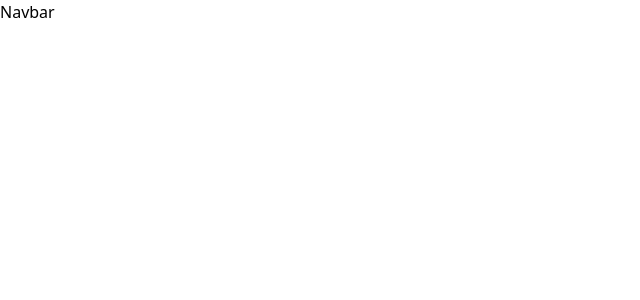
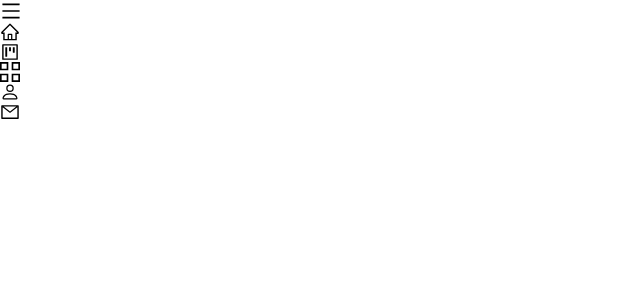
Before and after one commit to wajahatfaryadali/Portfolio-react-vite-tailwindcss, a React (Vite) app: page / in a window 1280 px wide. Shown: the top 300 px of the page, without its empty margins (0-640 px from the left). Built offline with nearby package versions, Linux system fonts and the light colour scheme.

Commit message:
navbar set

```diff
--- a/package.json
+++ b/package.json
@@ -11,7 +11,8 @@
   },
   "dependencies": {
     "react": "^18.2.0",
-    "react-dom": "^18.2.0"
+    "react-dom": "^18.2.0",
+    "react-icons": "^4.10.1"
   },
   "devDependencies": {
     "@types/react": "^18.2.15",
--- a/src/components/Navbar.jsx
+++ b/src/components/Navbar.jsx
@@ -1,8 +1,79 @@
-import React from 'react'
+import React, { useState } from 'react'
+import { AiOutlineMenu, AiOutlineHome, AiOutlineProject, AiOutlineMail } from "react-icons/ai";
+import { GrProjects } from "react-icons/gr";
+import { BsPerson } from "react-icons/bs";
+
+
 
 const Navbar = () => {
+
+  const [nav, setNav] = useState(false)
+
+  const handleNav = () => {
+    setNav(!nav)
+    console.log("handleNav")
+  }
+
+  const navLinkList = [
+    {
+      title: "Home",
+      icon: AiOutlineHome,
+      address: "#main"
+    },
+    {
+      title: "Work",
+      icon: AiOutlineProject,
+      address: "#work"
+    },
+    {
+      title: "Projects",
+      icon: GrProjects,
+      address: "#projects"
+    },
+    {
+      title: "Resume",
+      icon: BsPerson,
+      address: "#resume"
+    },
+    {
+      title: "Contact",
+      icon: AiOutlineMail,
+      address: "#contact"
+    },
+  ]
+
   return (
-    <div className='font-bold'>Navbar</div>
+    <>
+      <AiOutlineMenu className='absolute right-4 top-4 z-[99] cursor-pointer md:hidden' size={22} onClick={handleNav} />
+
+      {
+        nav ?
+          <div className='w-full h-screen fixed bg-white/90 flex flex-col justify-center items-center'>
+            {
+              navLinkList.map((link, i) =>
+                <a href={link.address} key={i} className='w-[75%] flex justify-center items-center rounded-full shadow-lg bg-gray-100 shadow-gray-400 m-2 p-4 cursor-pointer hover:scale-110 ease-in duration-150'>
+                  <link.icon size={20} />
+                  <span className='pl-4'>{link.title}</span>
+                </a>
+              )
+            }
+          </div>
+          :
+          <div className='md:block hidden'>
+            <div className='absolue left-8 h-screen fixed bg-white/90 flex flex-col justify-center items-start'>
+              {
+                navLinkList.map((link, i) =>
+                  <a href={link.address} key={i} className='w-auto flex justify-left items-start rounded-full shadow-lg bg-gray-100 shadow-gray-400 m-2 p-4 cursor-pointer hover:scale-110 ease-in duration-150'>
+                    <link.icon size={20} />
+                  </a>
+                )
+              }
+            </div>
+          </div>
+
+      }
+
+    </>
   )
 }
 
```
Also changed, not shown: 1 other file (tests, documents, lock files or other folders).
